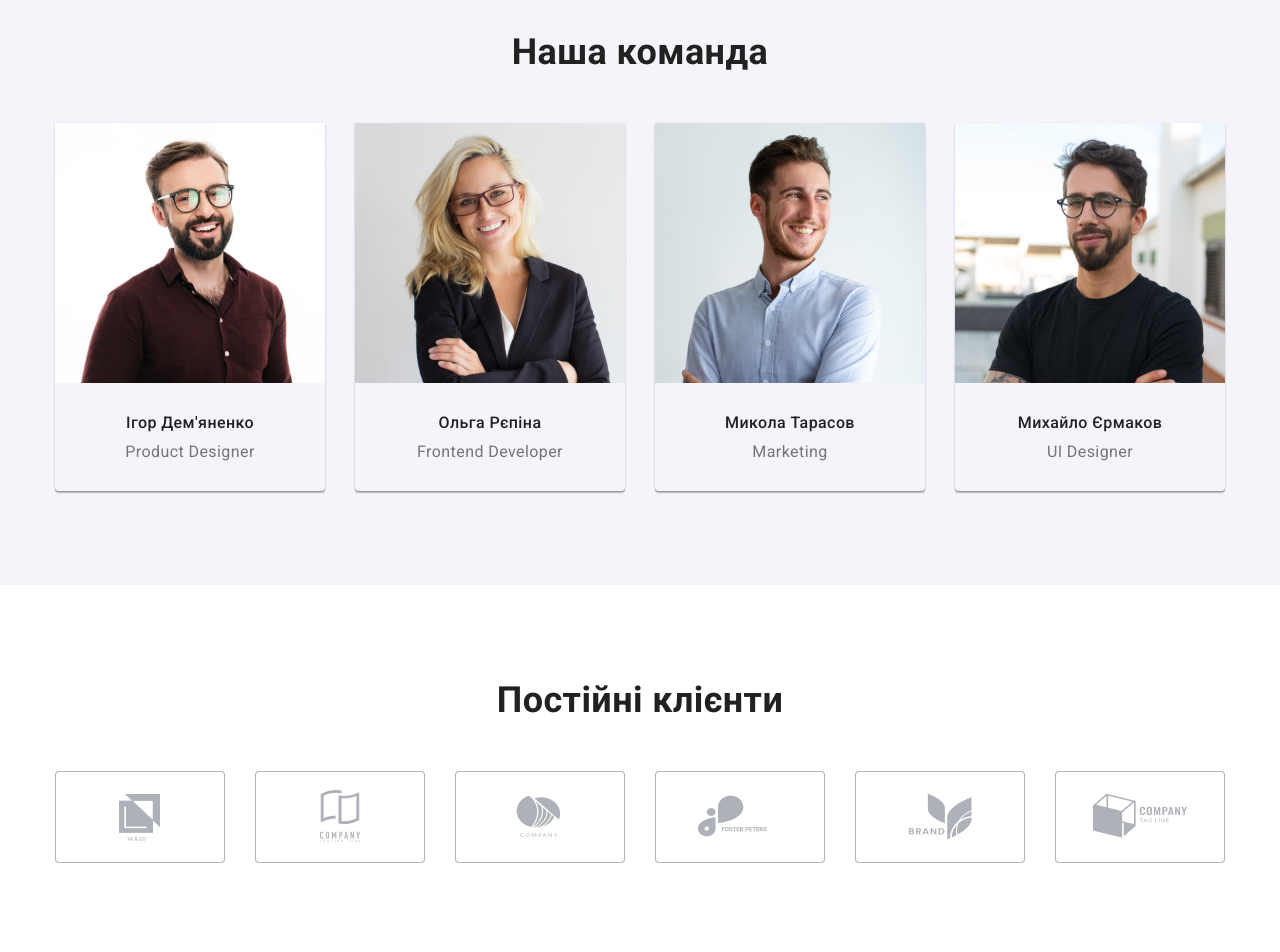
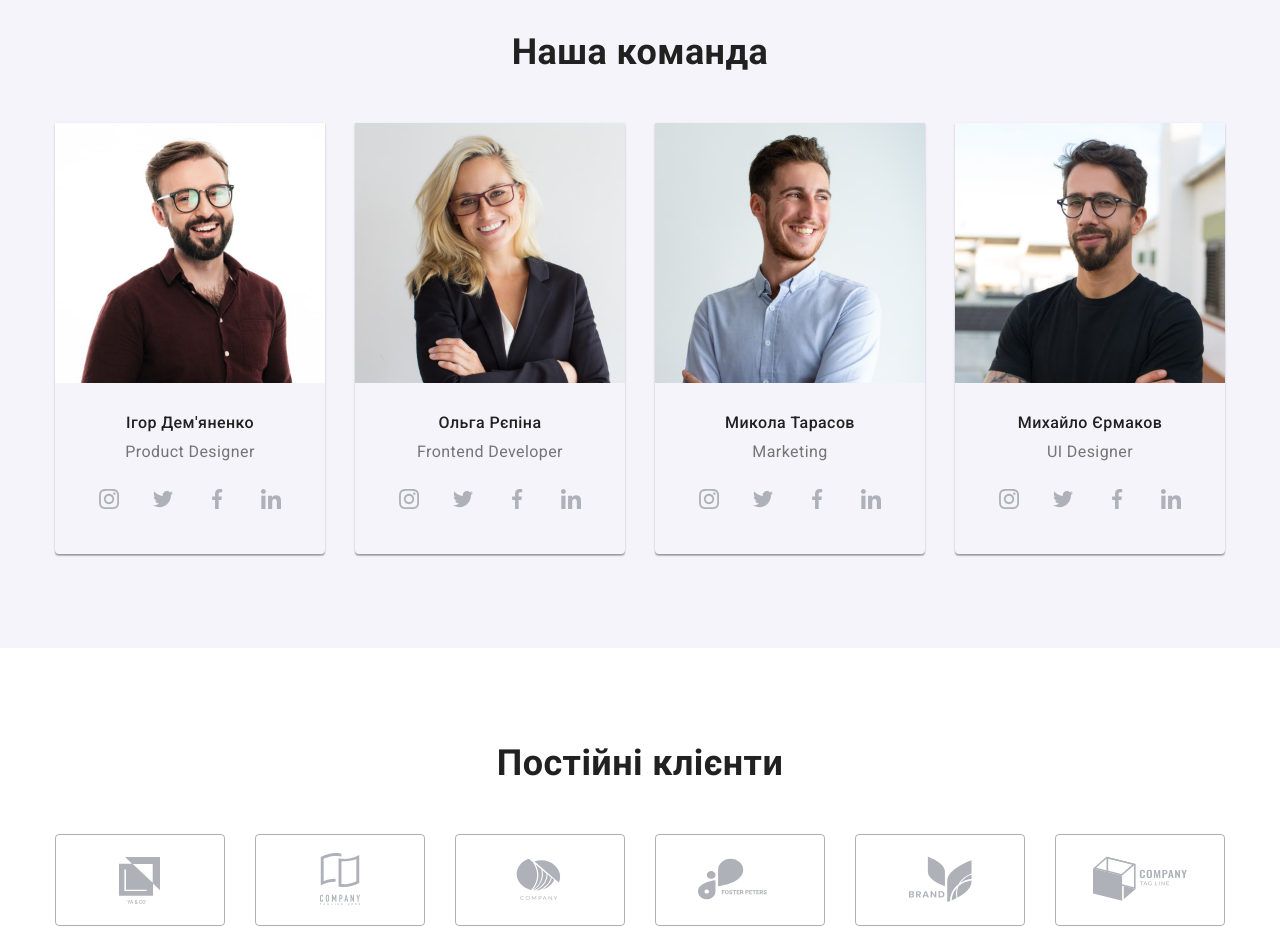
Before and after one commit to Anatolij-Goga/goit-markup-hw-04, a plain HTML site: page index.html in a window 1280 px wide. Shown: the part 1660-2612 px from the top of the page. Drawn offline with nearby package versions, Linux system fonts and the light colour scheme.

Commit message:
Добавляю все декоративные изображения

```diff
--- a/css/main.css
+++ b/css/main.css
@@ -152,11 +152,11 @@ img {
 }
 
 .icon-envelope::before {
-  background-image: url(../images/header/envelope.png);
+  background-image: url(../images/header/envelope.svg);
 }
 
 .icon-smartphone::before {
-  background-image: url(../images/header/smartphone.png);
+  background-image: url(../images/header/smartphone.svg);
 }
 
 .contacts .list {
@@ -298,19 +298,19 @@ img {
 }
 
 .icon-antenna::before {
-  background-image: url(../images/benefits/antenna\ 1.png);
+  background-image: url(../images/benefits/antenna\ 1.svg);
 }
 
 .icon-clock::before {
-  background-image: url(../images/benefits/clock\ 1.png);
+  background-image: url(../images/benefits/clock\ 1.svg);
 }
 
 .icon-diagram::before {
-  background-image: url(../images/benefits/diagram\ 1.png);
+  background-image: url(../images/benefits/diagram\ 1.svg);
 }
 
 .icon-astronaut::before {
-  background-image: url(../images/benefits/astronaut\ 1.png);
+  background-image: url(../images/benefits/astronaut\ 1.svg);
 }
 
 .benefits-title {
@@ -351,7 +351,7 @@ img {
   gap: 30px;
 }
 
-.team .list {
+.team .card {
   box-shadow: 0px 1px 3px rgba(0, 0, 0, 0.12), 0px 1px 1px rgba(0, 0, 0, 0.14),
     0px 2px 1px rgba(0, 0, 0, 0.2);
   border-radius: 0px 0px 4px 4px;
@@ -372,9 +372,43 @@ img {
 
 .team-item {
   font-size: 16px;
+  margin-bottom: 16px;
   line-height: calc(19 / 16);
   text-align: center;
   color: var(--secondary-txt-color);
+}
+
+.team-contacts {
+  display: flex;
+  gap: 10px;
+  justify-content: center;
+}
+
+.team-contacts .list::before {
+  display: inline-block;
+  width: 44px;
+  height: 44px;
+  content: '';
+  background-repeat: no-repeat;
+  background-position: center;
+  background-size: auto;
+  box-shadow: none;
+}
+
+.icon-instagram::before {
+  background-image: url(../images/team/instagram\ 1.svg);
+}
+
+.icon-twitter::before {
+  background-image: url(../images/team/twitter\ 1.svg);
+}
+
+.icon-facebook::before {
+  background-image: url(../images/team/facebook\ 1.svg);
+}
+
+.icon-linkedin::before {
+  background-image: url(../images/team/linkedin\ 1.svg);
 }
 
 /* Clients */
@@ -400,27 +434,27 @@ img {
 }
 
 .icon-clinet1::before {
-  background-image: url(../images/clients/Client\ 1.png);
+  background-image: url(../images/clients/Client\ 1.svg);
 }
 
 .icon-clinet2::before {
-  background-image: url(../images/clients/Client\ 2.png);
+  background-image: url(../images/clients/Client\ 2.svg);
 }
 
 .icon-clinet3::before {
-  background-image: url(../images/clients/Client\ 3.png);
+  background-image: url(../images/clients/Client\ 3.svg);
 }
 
 .icon-clinet4::before {
-  background-image: url(../images/clients/Client\ 4.png);
+  background-image: url(../images/clients/Client\ 4.svg);
 }
 
 .icon-clinet5::before {
-  background-image: url(../images/clients/Client\ 5.png);
+  background-image: url(../images/clients/Client\ 5.svg);
 }
 
 .icon-clinet6::before {
-  background-image: url(../images/clients/Client\ 6.png);
+  background-image: url(../images/clients/Client\ 6.svg);
 }
 
 /* Footer */
--- a/index.html
+++ b/index.html
@@ -110,34 +110,58 @@
       <div class="container">
         <h2 class="section-title">Наша команда</h2>
         <ul class="list team">
-          <li class="list">
+          <li class="list card">
             <img src="./images/team/product-designer.jpg" alt="Product Designer Ігор Дем'яненко" width="270"
               height="260">
             <div class="team-container">
               <h3 class="team-title">Ігор Дем'яненко</h3>
               <p class="team-item" lang="en">Product Designer</p>
+              <ul class="list team-contacts">
+                <li class="list icon-instagram"><a class="link" href=""></a></li>
+                <li class="list icon-twitter"><a class="link" href=""></a></li>
+                <li class="list icon-facebook"><a class="link" href=""></a></li>
+                <li class="list icon-linkedin"><a class="link" href=""></a></li>
+              </ul>
             </div>
           </li>
-          <li class="list">
+          <li class="list card">
             <img src="./images/team/frontend-developer.jpg" alt="Frontend Developer Ольга Рєпіна" width="270"
               height="260">
             <div class="team-container">
               <h3 class="team-title">Ольга Рєпіна</h3>
               <p class="team-item" lang="en">Frontend Developer</p>
+              <ul class="list team-contacts">
+                <li class="list icon-instagram"><a class="link" href=""></a></li>
+                <li class="list icon-twitter"><a class="link" href=""></a></li>
+                <li class="list icon-facebook"><a class="link" href=""></a></li>
+                <li class="list icon-linkedin"><a class="link" href=""></a></li>
+              </ul>
             </div>
           </li>
-          <li class="list">
+          <li class="list card">
             <img src="./images/team/marketing.jpg" alt="Marketing Микола Тарасов" width="270" height="260">
             <div class="team-container">
               <h3 class="team-title">Микола Тарасов</h3>
               <p class="team-item" lang="en">Marketing</p>
+              <ul class="list team-contacts">
+                <li class="list icon-instagram"><a class="link" href=""></a></li>
+                <li class="list icon-twitter"><a class="link" href=""></a></li>
+                <li class="list icon-facebook"><a class="link" href=""></a></li>
+                <li class="list icon-linkedin"><a class="link" href=""></a></li>
+              </ul>
             </div>
           </li>
-          <li class="list">
+          <li class="list card">
             <img src="./images/team/ui-designer.jpg" alt="UI Designer Михайло Єрмаков" width="270" height="260">
             <div class="team-container">
               <h3 class="team-title">Михайло Єрмаков</h3>
               <p class="team-item" lang="en">UI Designer</p>
+              <ul class="list team-contacts">
+                <li class="list icon-instagram"><a class="link" href=""></a></li>
+                <li class="list icon-twitter"><a class="link" href=""></a></li>
+                <li class="list icon-facebook"><a class="link" href=""></a></li>
+                <li class="list icon-linkedin"><a class="link" href=""></a></li>
+              </ul>
             </div>
           </li>
         </ul>
```
Also changed, not shown: images/benefits/antenna 1.svg (added), images/benefits/astronaut 1.svg (added), images/benefits/clock 1.svg (added), images/benefits/diagram 1.svg (added), images/clients/Client 1.svg (added), images/clients/Client 2.svg (added), images/clients/Client 3.svg (added), images/clients/Client 4.svg (added), images/clients/Client 5.svg (added), images/clients/Client 6.svg (added), images/header/envelope.svg (added), images/header/smartphone.svg (added), images/team/facebook 1.svg (added), images/team/instagram 1.svg (added), 2 more files.
